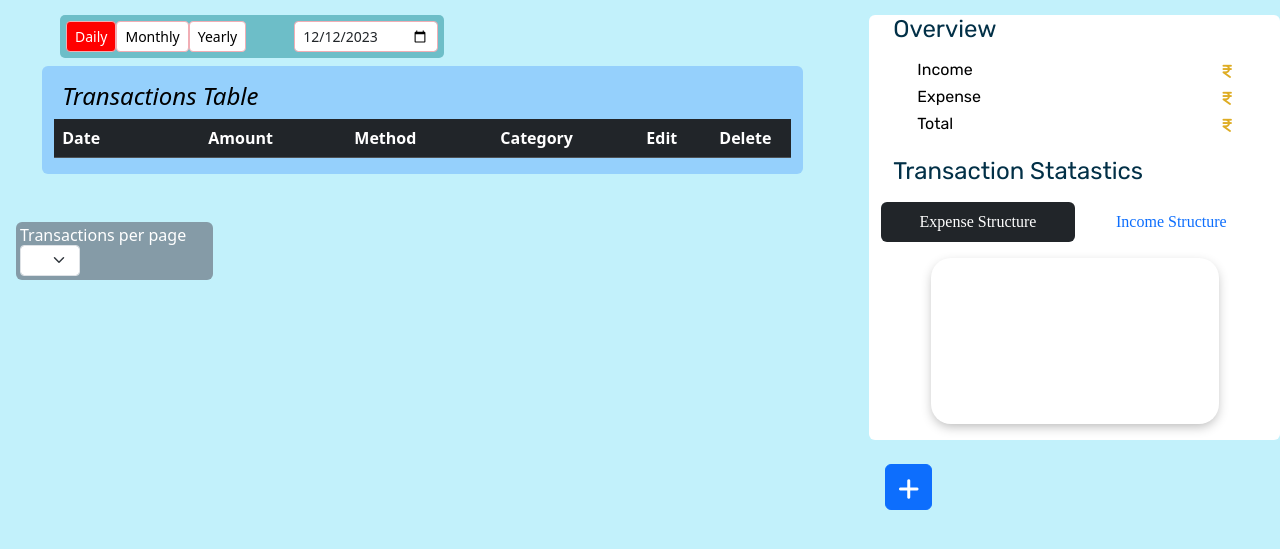
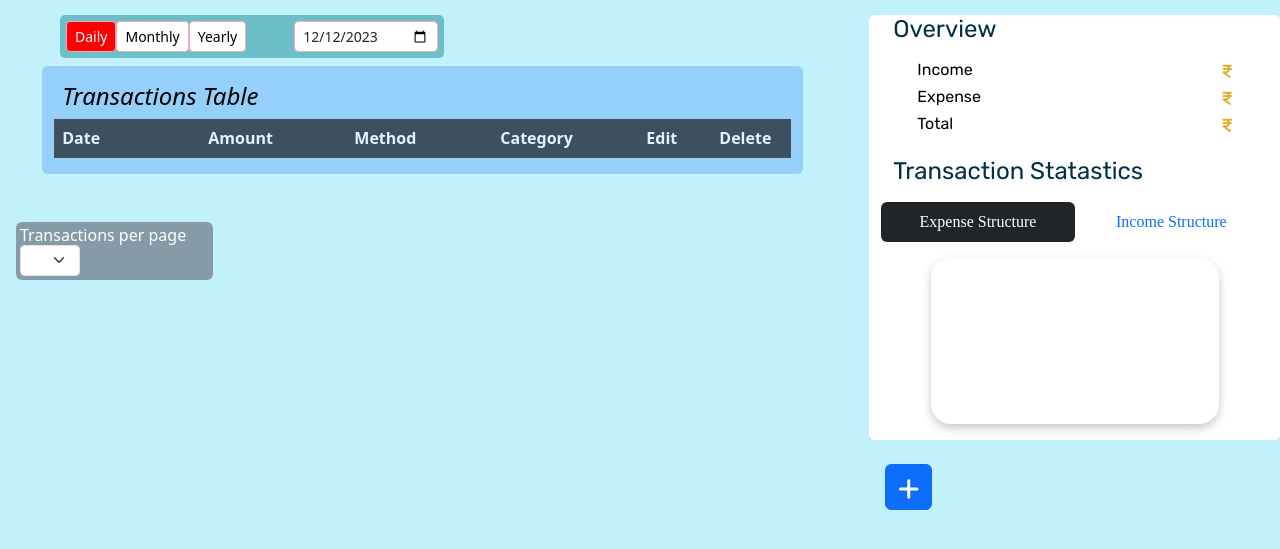
Before and after one commit to Sanjay2N/MoneyMinder, a website: page views/premiumUserMainPage.html in a window 1280 px wide. Shown: the part 81-630 px from the top of the page. Drawn offline with nearby package versions, Linux system fonts and the light colour scheme; no server answers.

Commit message:
new package.json

```diff
--- a/views/premiumUserMainPage.html
+++ b/views/premiumUserMainPage.html
@@ -85,7 +85,7 @@
                 Transactions Table
             </h4>
           </div>
-          <thead class=" table-dark">
+          <thead class=" table-dark opacity-75">
             <tr class="nowrap">
               <th scope="col" class="col-md-2">Date</th>
               <th scope="col" class="col-md-2">Amount</th>
```
Also changed, not shown: views/mainPage.html (+1 -1 lines).
